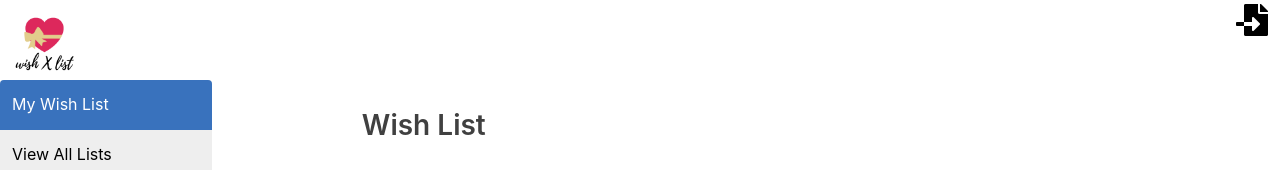
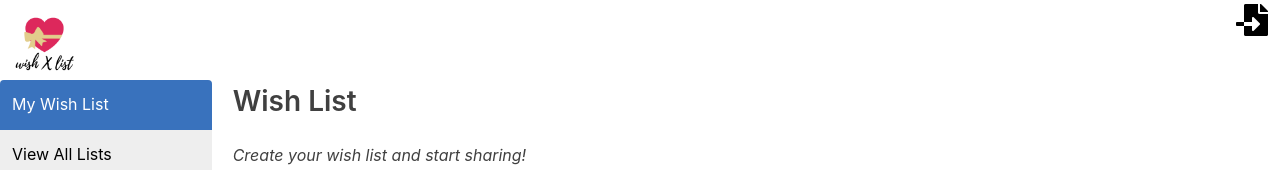
Before and after one commit to jkfliu/wishXlist, a Vue app in the folder client/: page /my-wish-list in a window 1280 px wide. Shown: the top 170 px of the page. Built offline with nearby package versions, Linux system fonts and the light colour scheme; no server answers; sample sign-in values are in the browser's storage.

Commit message:
UI polish: left-align wish lists, remove top gap, drop Modified Date column; update CLAUDE.md and add TODO.md

```diff
--- a/client/src/components/Wish/GroupWishLists.vue
+++ b/client/src/components/Wish/GroupWishLists.vue
@@ -83,5 +83,11 @@
 </script>
 
 <style scoped>
-  /* Enter local styles here */
+  .small-container {
+    margin-left: 0;
+  }
+
+  h3 {
+    margin-top: 0;
+  }
 </style>
--- a/client/src/components/Wish/MyWishList.vue
+++ b/client/src/components/Wish/MyWishList.vue
@@ -121,5 +121,11 @@
 </script>
 
 <style scoped>
-  /* Enter local styles here */
+  .small-container {
+    margin-left: 0;
+  }
+
+  h3 {
+    margin-top: 0;
+  }
 </style>
--- a/client/src/components/Wish/_WishList.vue
+++ b/client/src/components/Wish/_WishList.vue
@@ -10,7 +10,6 @@
           <th>Price</th>
           <th>Store / URL</th>
           <th>Created Date</th>
-          <th>Modified Date</th>
           <th>Gifter</th>
           <th>Gifted Date</th>
           <th>Actions</th>
@@ -41,7 +40,6 @@
           </td>
 
           <td> {{ toDate(wish_item.item_create_date) }} </td>
-          <td> {{ toDate(wish_item.item_modified_date) }} </td>
 
           <td> {{ wish_item.gifter_user_name }} </td>
           <td> {{ toDate(wish_item.gifted_date) }} </td>
```
Also changed, not shown: 2 other files (tests, documents, lock files or other folders).
